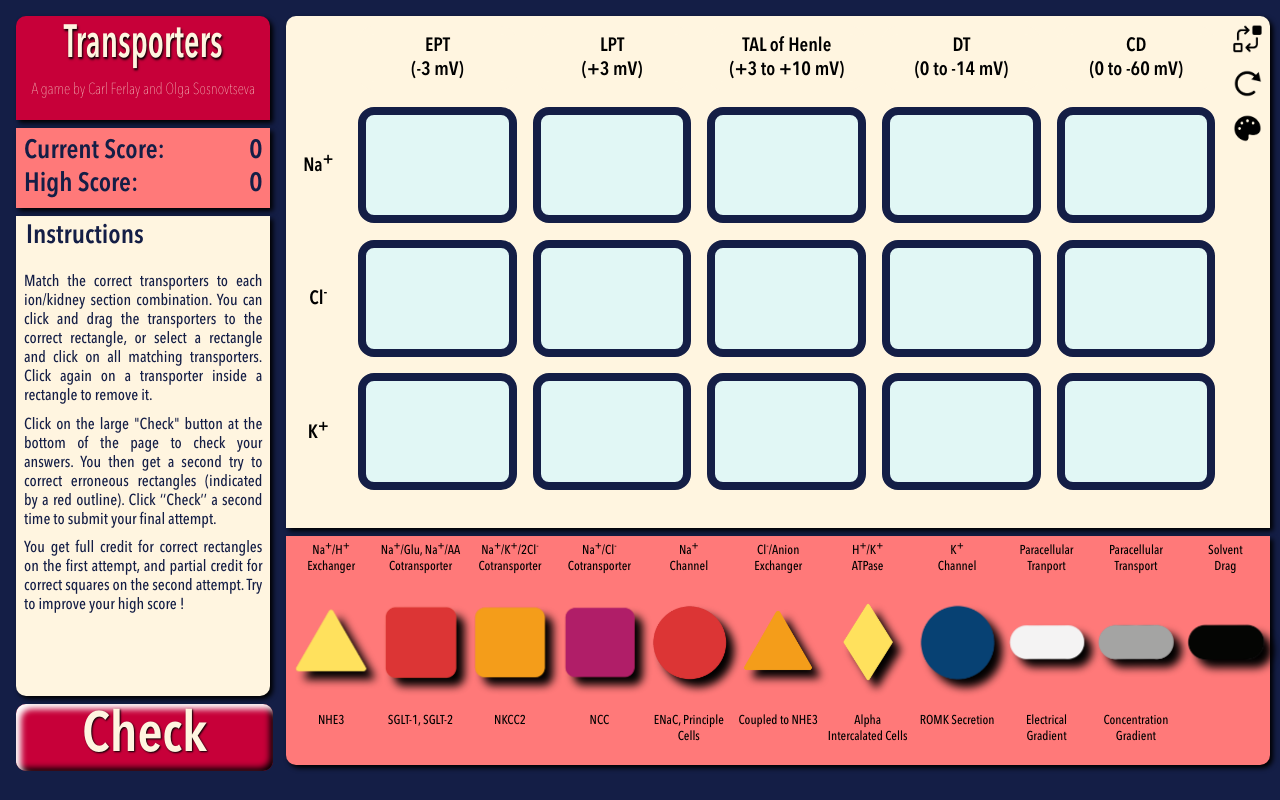
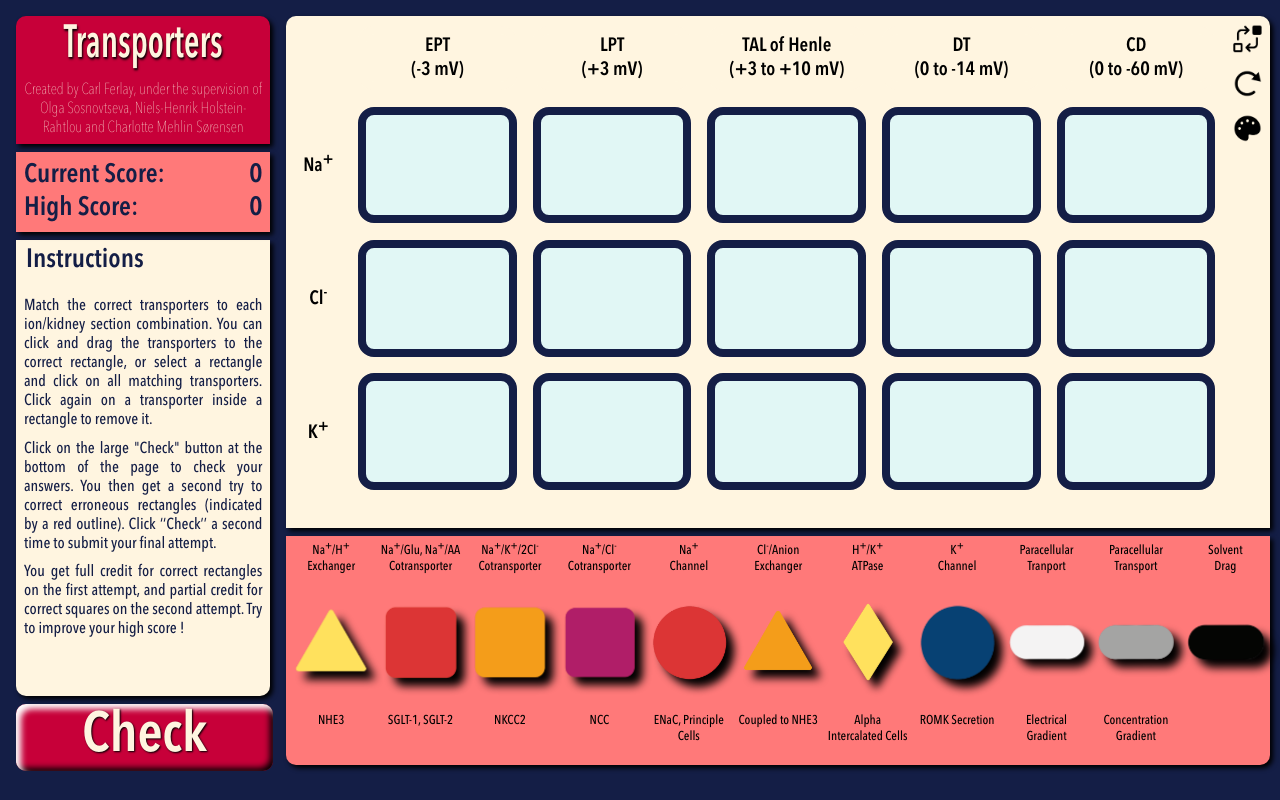
Before and after one commit to olgaUCPH/physioGames, a plain HTML site: page index.html in a window 1280 px wide. Drawn offline with Linux system fonts and the light colour scheme.

Commit message:
Added authors

```diff
--- a/index.html
+++ b/index.html
@@ -11,7 +11,7 @@
         <div id="leftColumn">
             <div id="titleBox">
                 <h1 id="title">Transporters</h1>
-                <h2 id="author">A game by Carl Ferlay and Olga Sosnovtseva</h2>
+                <h2 id="author">Created by Carl Ferlay, under the supervision of Olga Sosnovtseva, Niels-Henrik Holstein-Rahtlou and Charlotte Mehlin Sørensen</h2>
             </div>
             <div id="scoreBox">
                 <h3 class="scoreText" style="top: 0px; left: 0px">Current Score:</h3>
--- a/script.js
+++ b/script.js
@@ -134,7 +134,7 @@ function removeShape(container, smallShape){
 
 function realignSmallShapes(container) {
     const smallShapes = container.querySelectorAll('.smallShape');
-    const width = container.clientWidth - 20*(Math.min(smallShapes.length,3)-1);
+    const width = container.clientWidth - 22*(Math.min(smallShapes.length,3)-1);
     const size = Math.min(width/(Math.min(smallShapes.length,3)), container.clientHeight/(smallShapes.length < 4 ? 1:2));
     display(container.clientWidth/2);
     smallShapes.forEach(shape => {
--- a/styles.css
+++ b/styles.css
@@ -76,7 +76,7 @@ body {
     margin: calc(min(1vh,1vw));
     background-color: var(--deep-highlight);
     color: var(--pseudo-white);
-    height: 13vh;
+    height: 16vh;
     width: 100%;
     border-top-left-radius: 10px;
     border-top-right-radius: 10px;
@@ -132,7 +132,7 @@ body {
     background-color: var(--pseudo-white);
     color: var(--pseudo-black);
     width: 100%;
-    height: 60vh;
+    height: 57vh;
     text-align: justify;
     border-bottom-left-radius: 10px;
     border-bottom-right-radius: 10px;
```
